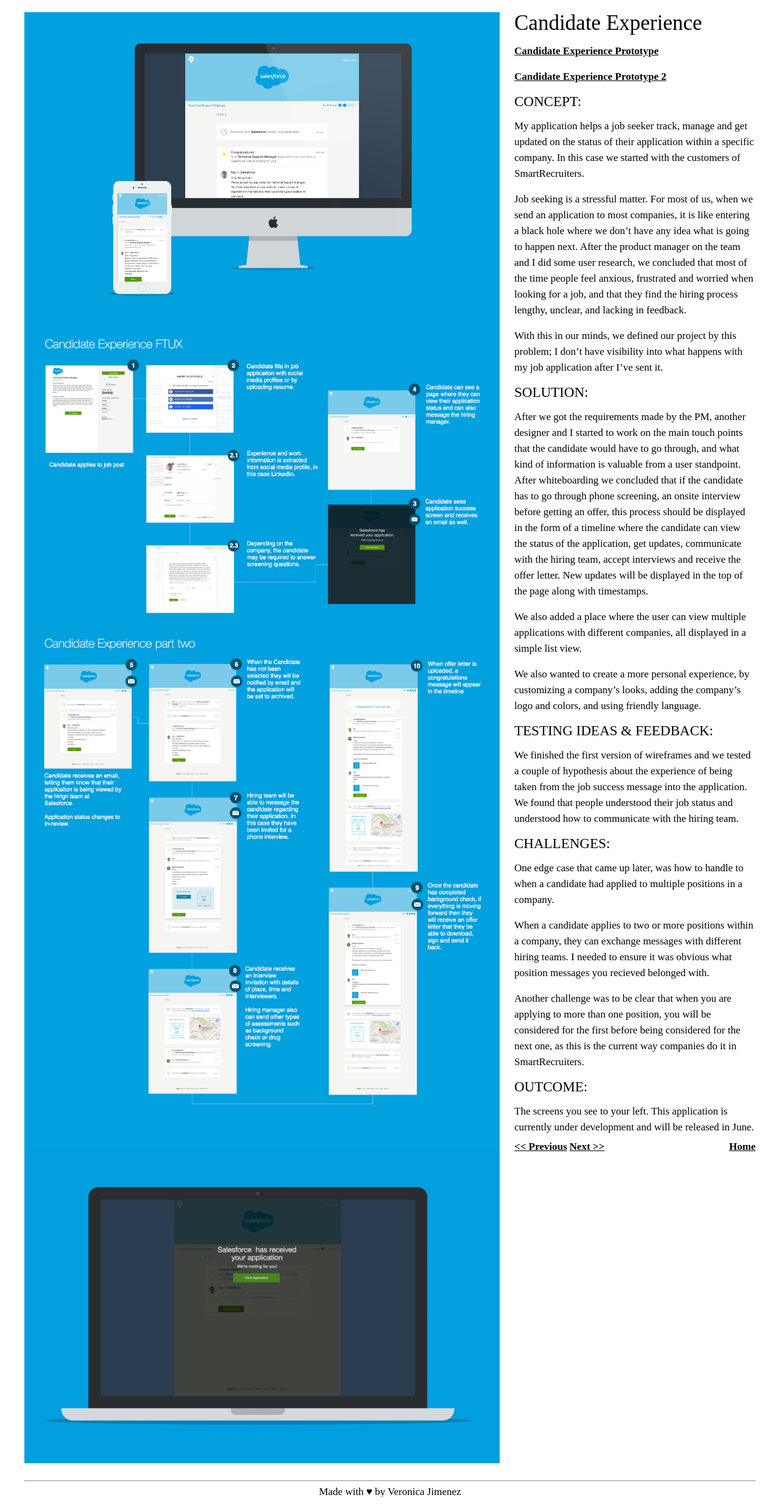
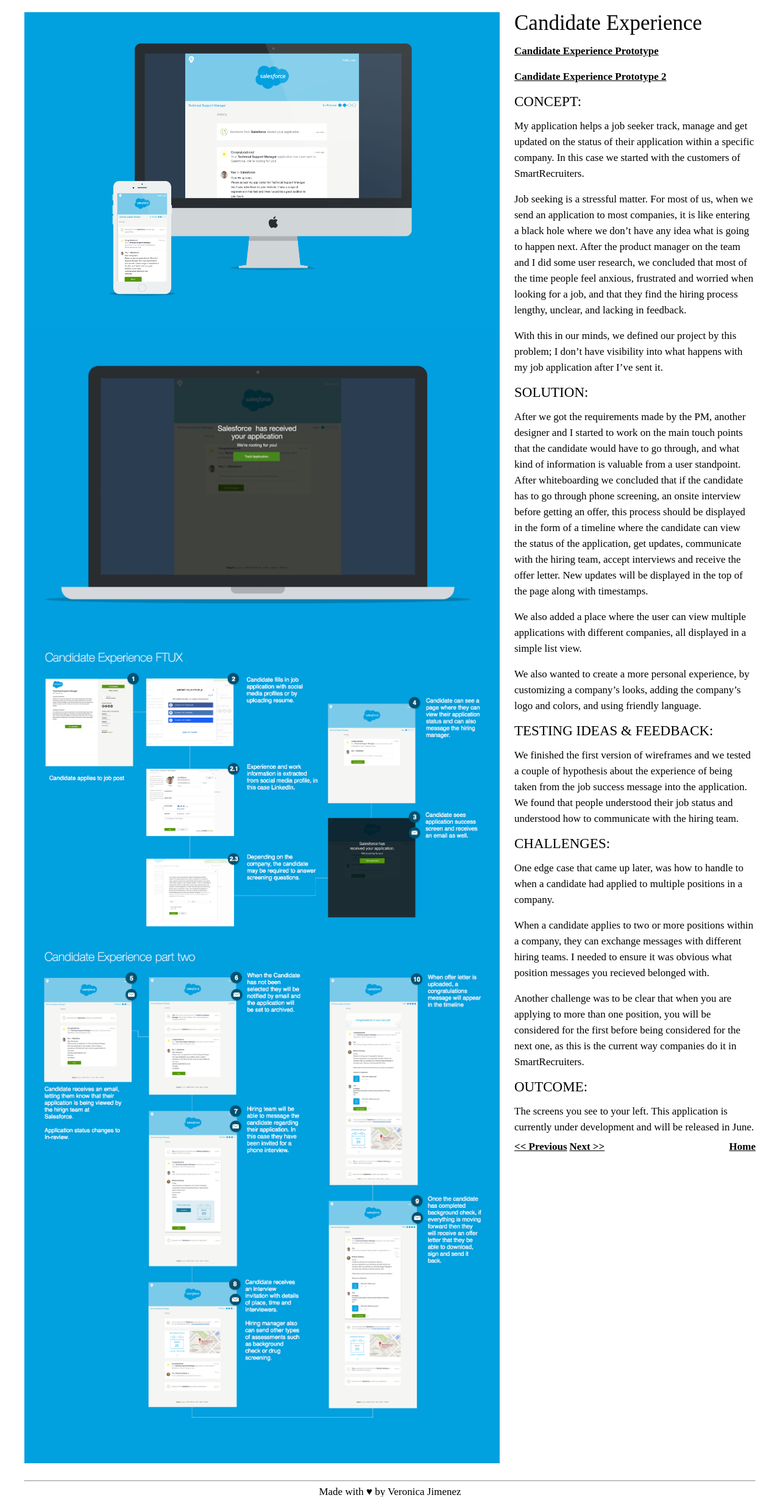
Before and after one commit to vnikajimenez/vnikajimenez.github.com, a Jekyll site: the page built from candidate-experience.html, in a window 1280 px wide. Shown: the whole page at 61% size. Built offline with Jekyll 4.4.1, drawn with Linux system fonts in a browser that asks for light colours; nearby versions of some CDN libraries.

Commit message:
switch order

```diff
--- a/candidate-experience.html
+++ b/candidate-experience.html
@@ -11,11 +11,11 @@
 	<img src="images/candidate-expresposive.png" alt="photo"/>
 </div>
 <div class="portfolio-image">
+	<img src="images/candidate-animation.gif" alt="photo"/>
+</div>
+<div class="portfolio-image">
 	<img src="images/candidate-expftux.png" alt="photo"/>
 </div>
 <div class="portfolio-image">
 	<img src="images/candidate-userflow2.png" alt="photo"/>
 </div>
-<div class="portfolio-image">
-	<img src="images/candidate-animation.gif" alt="photo"/>
-</div>
```
Also changed, not shown: 2 other files.
